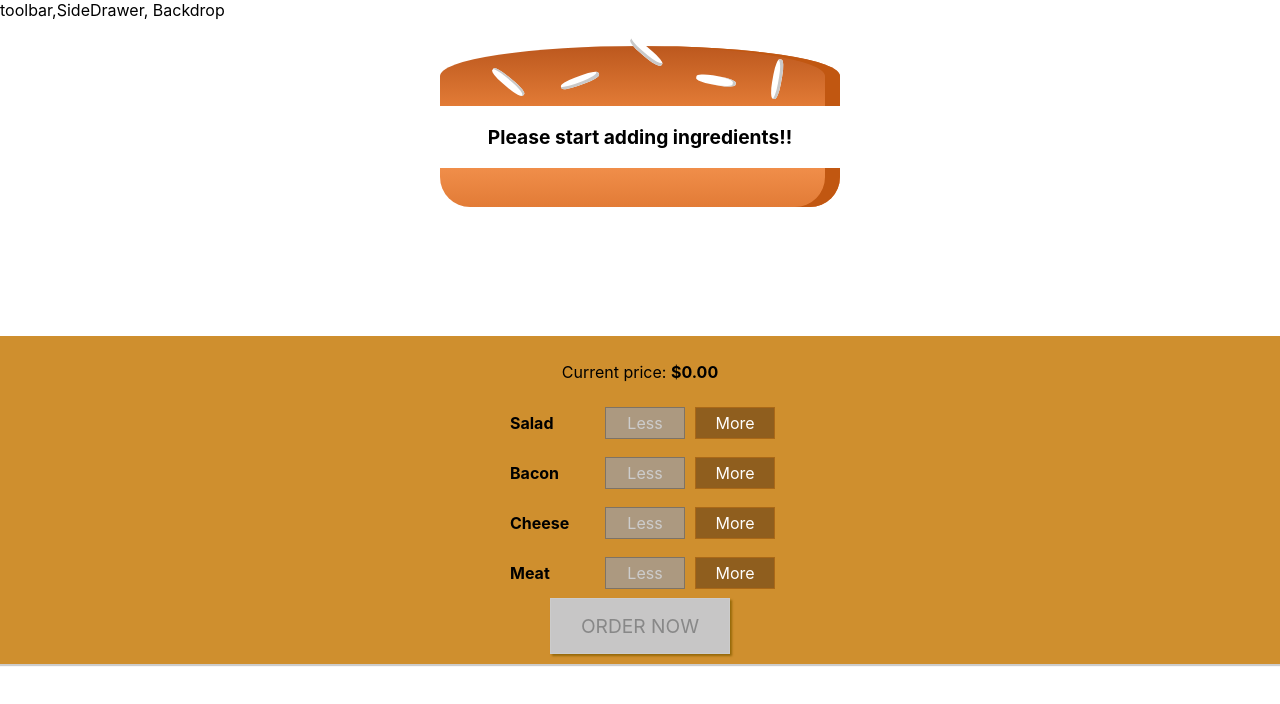
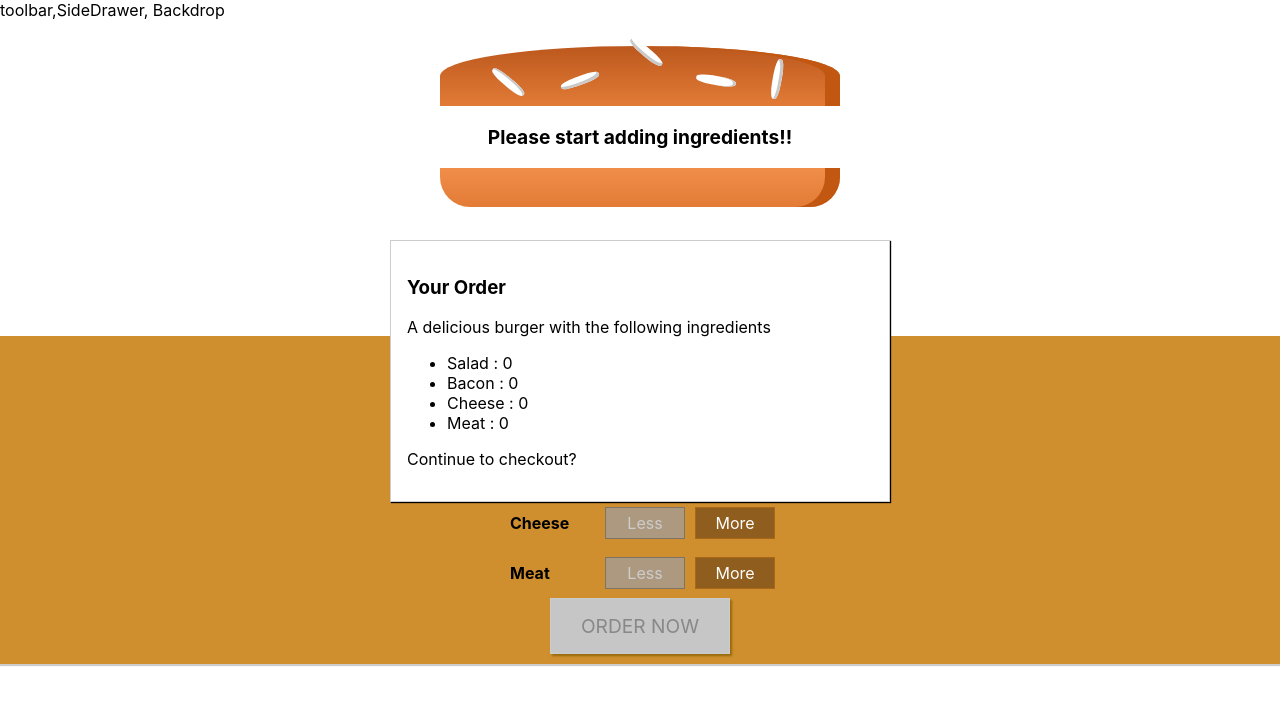
Before and after one commit to julianestefan/Burger-builder, a React (Create React App) app: page / in a window 1280 px wide. Shown: the top 704 px of the page. Built offline with nearby package versions, Linux system fonts and the light colour scheme.

Commit message:
Adding modal and order summary components

```diff
--- /dev/null
+++ b/src/components/Burger/OrderSummary/OrderSummary.js
@@ -0,0 +1,21 @@
+import React from 'react'
+
+const orderSummary = (props) =>{
+    const ingredientSummary = Object.keys(props.ingredients)
+        .map( igKey =>{
+            return <li key= {igKey}> <span style = {{textTransform: 'capitalize'}}>{igKey}</span> : {props.ingredients[igKey]} </li>
+        })
+
+    return(
+        <>
+            <h3> Your Order</h3>
+            <p> A delicious burger with the following ingredients</p>
+            <ul>
+                {ingredientSummary}
+            </ul>
+            <p> Continue to checkout? </p>
+        </>
+    );
+}
+
+export default orderSummary;
--- /dev/null
+++ b/src/components/UI/Modal/Modal.js
@@ -0,0 +1,11 @@
+import React from 'react';
+import styles from './Modal.module.css'
+
+
+const modal = (props) => (
+    <div className = {styles.Modal}>
+        {props.children}
+    </div>
+);
+
+export default modal;
--- /dev/null
+++ b/src/components/UI/Modal/Modal.module.css
@@ -0,0 +1,20 @@
+.Modal {
+    position: fixed;
+    z-index: 500;
+    background-color: white;
+    width: 70%;
+    border: 1px solid #ccc;
+    box-shadow: 1px 1px 1px black;
+    padding: 16px;
+    left: 15%;
+    top: 30%;
+    box-sizing: border-box;
+    transition: all 0.3s ease-out;
+}
+
+@media (min-width: 600px) {
+    .Modal {
+        width: 500px;
+        left: calc(50% - 250px);
+    }
+}
--- a/src/containers/BurgerBuilder/BurgerBuilder.js
+++ b/src/containers/BurgerBuilder/BurgerBuilder.js
@@ -1,7 +1,8 @@
 import React, { Component } from 'react';
 import Burger from '../../components/Burger/Burger';
 import BuildControls from '../../components/Burger/BuildControls/BuildControls';
-
+import Modal from '../../components/UI/Modal/Modal'
+import OrderSummary from "../../components/Burger/OrderSummary/OrderSummary"
 
 const INGREDIENT_PRICES = {
     salad: 0.5,
@@ -74,6 +75,9 @@
 
         return (
             <>
+                <Modal>
+                    <OrderSummary ingredients = {this.state.ingredients}/>
+                </Modal>
                 <Burger ingredients={this.state.ingredients} />
                 <BuildControls
                     ingredientAdded = {this.addIngredientHandler}
```
